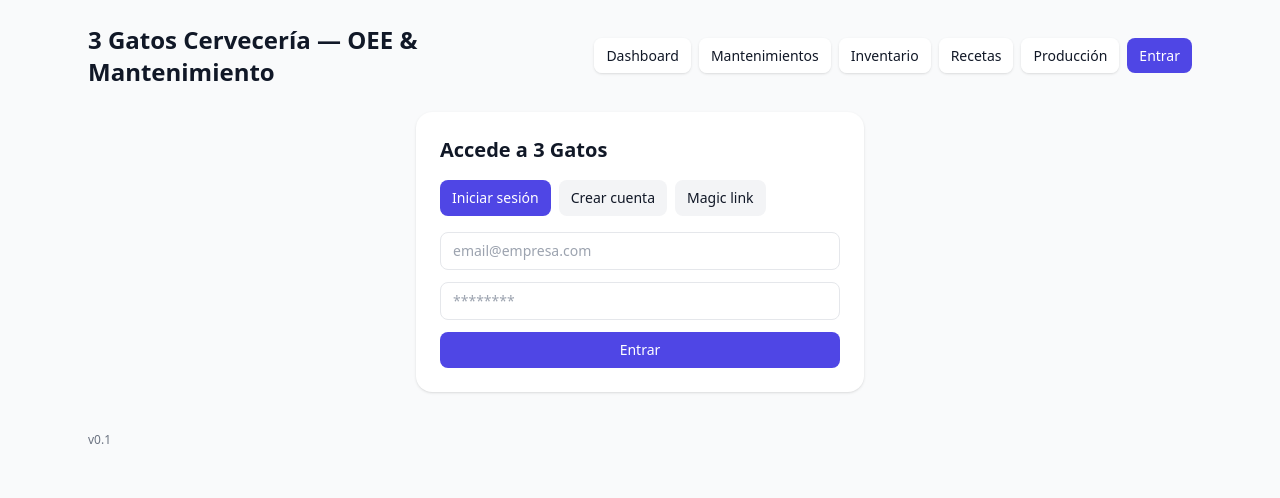
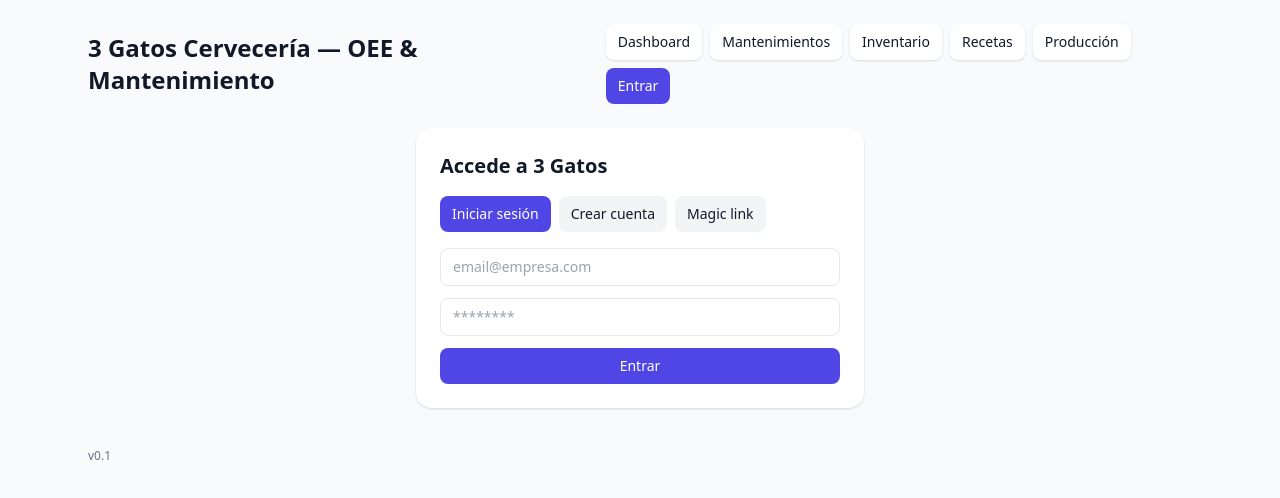
Before and after one commit to LuisDiaz1234/oee-3-gatos, a Next.js app: page /login in a window 1280 px wide. Shown: the top 498 px of the page. Built offline with nearby package versions, Linux system fonts and the light colour scheme; no server answers.

Commit message:
Update Topbar.jsx

```diff
--- a/components/Topbar.jsx
+++ b/components/Topbar.jsx
@@ -1,9 +1,11 @@
 "use client";
 import { useEffect, useState } from "react";
 import { supabase } from "../lib/supabaseClient";
+import { useRole } from "../lib/useRole";
 
 export default function Topbar() {
   const [user, setUser] = useState(null);
+  const { isAdmin } = useRole();
 
   useEffect(() => {
     supabase.auth.getUser().then(({ data: { user } }) => setUser(user));
@@ -16,13 +18,16 @@ export default function Topbar() {
   const logout = async () => { await supabase.auth.signOut(); };
 
   return (
-    <nav className="space-x-2 text-sm">
+    <nav className="flex flex-wrap items-center gap-2 text-sm">
       <a className="px-3 py-2 rounded-lg bg-white shadow hover:bg-gray-100" href="/">Dashboard</a>
       <a className="px-3 py-2 rounded-lg bg-white shadow hover:bg-gray-100" href="/mantenimiento">Mantenimientos</a>
       <a className="px-3 py-2 rounded-lg bg-white shadow hover:bg-gray-100" href="/inventario">Inventario</a>
       <a className="px-3 py-2 rounded-lg bg-white shadow hover:bg-gray-100" href="/recetas">Recetas</a>
       <a className="px-3 py-2 rounded-lg bg-white shadow hover:bg-gray-100" href="/produccion">Producción</a>
-
+      {isAdmin && (
+        <a className="px-3 py-2 rounded-lg bg-white shadow hover:bg-gray-100" href="/auditoria">Auditoría</a>
+      )}
+      <span className="grow" />
       {user ? (
         <button className="px-3 py-2 rounded-lg bg-gray-900 text-white hover:bg-black" onClick={logout}>
           Cerrar sesión
```
